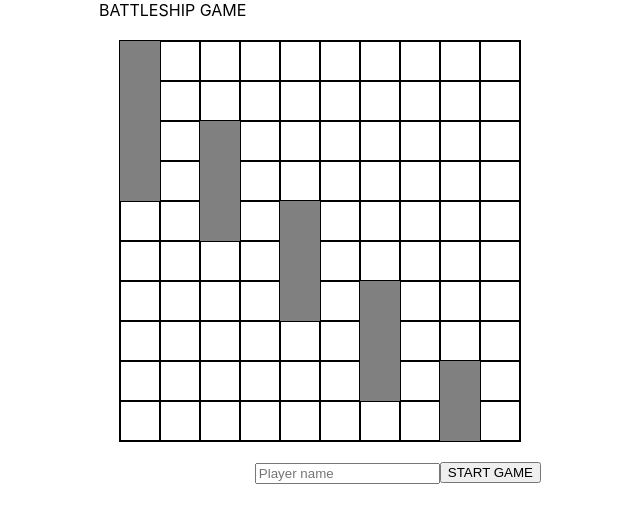
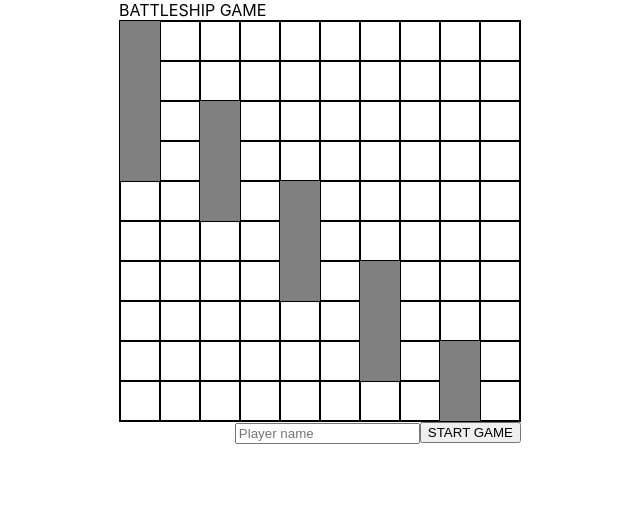
Before and after one commit to ezequieldarevalo/battleship-game, a React (Create React App) app: page / in a window 1280 px wide. Shown: the top 522 px of the page, without its empty margins (320-960 px from the left). Built offline with nearby package versions, Linux system fonts and the light colour scheme.

Commit message:
margin removed from gameboard

```diff
--- a/src/components/Gameboard/gameboardStyles.ts
+++ b/src/components/Gameboard/gameboardStyles.ts
@@ -13,7 +13,6 @@ const getBGColorFromState = (state:string) => {
 export const BoardContainer = styled.div`
   position: relative;
   float: left;
-  margin: 20px;
 `;
 
 export const BoardTitle = styled.h1`
```
